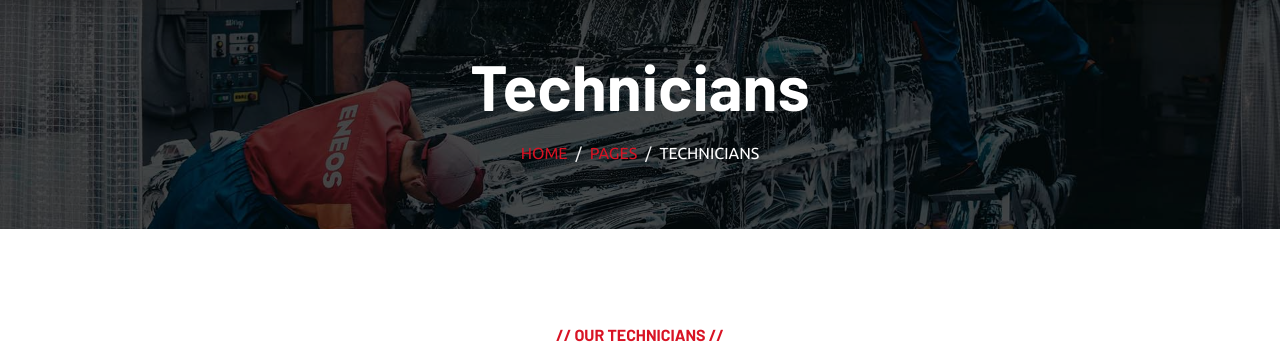
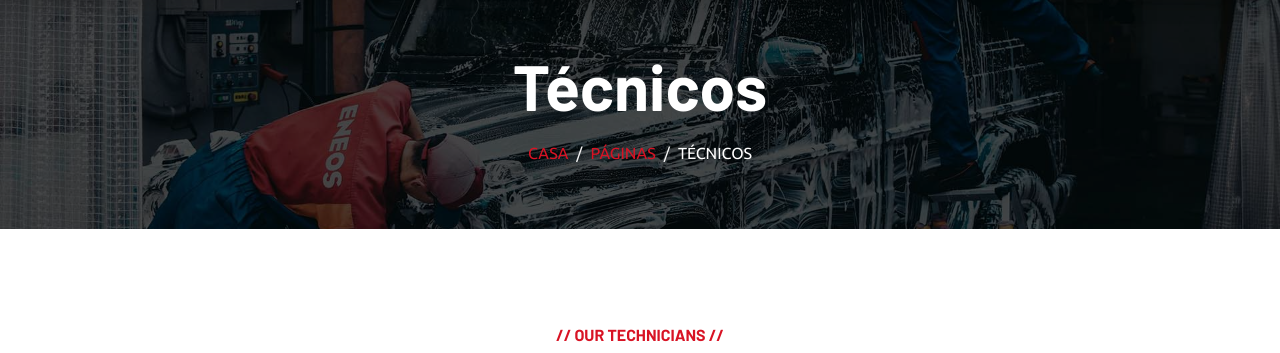
Before and after one commit to jonathanpila0208-sketch/interfacesG4, a Django app: page /tecnicos/ in a window 1280 px wide. Shown: the part 128-481 px from the top of the page. Run offline with Django 5.2, Linux system fonts and the light colour scheme; some libraries are stand-ins or nearby versions.

Commit message:
titulos de Tecnicos, Casa, Páginas y Tecnicos

```diff
--- a/inicio/templates/tecnicos.html
+++ b/inicio/templates/tecnicos.html
@@ -4,12 +4,12 @@
     <div class="container-fluid page-header mb-5 p-0" style="background-image: url(img/carousel-bg-2.jpg);">
         <div class="container-fluid page-header-inner py-5">
             <div class="container text-center">
-                <h1 class="display-3 text-white mb-3 animated slideInDown">Technicians</h1>
+                <h1 class="display-3 text-white mb-3 animated slideInDown">Técnicos</h1>
                 <nav aria-label="breadcrumb">
                     <ol class="breadcrumb justify-content-center text-uppercase">
-                        <li class="breadcrumb-item"><a href="#">Home</a></li>
-                        <li class="breadcrumb-item"><a href="#">Pages</a></li>
-                        <li class="breadcrumb-item text-white active" aria-current="page">Technicians</li>
+                        <li class="breadcrumb-item"><a href="#">Casa</a></li>
+                        <li class="breadcrumb-item"><a href="#">Páginas</a></li>
+                        <li class="breadcrumb-item text-white active" aria-current="page">Técnicos</li>
                     </ol>
                 </nav>
             </div>
```
